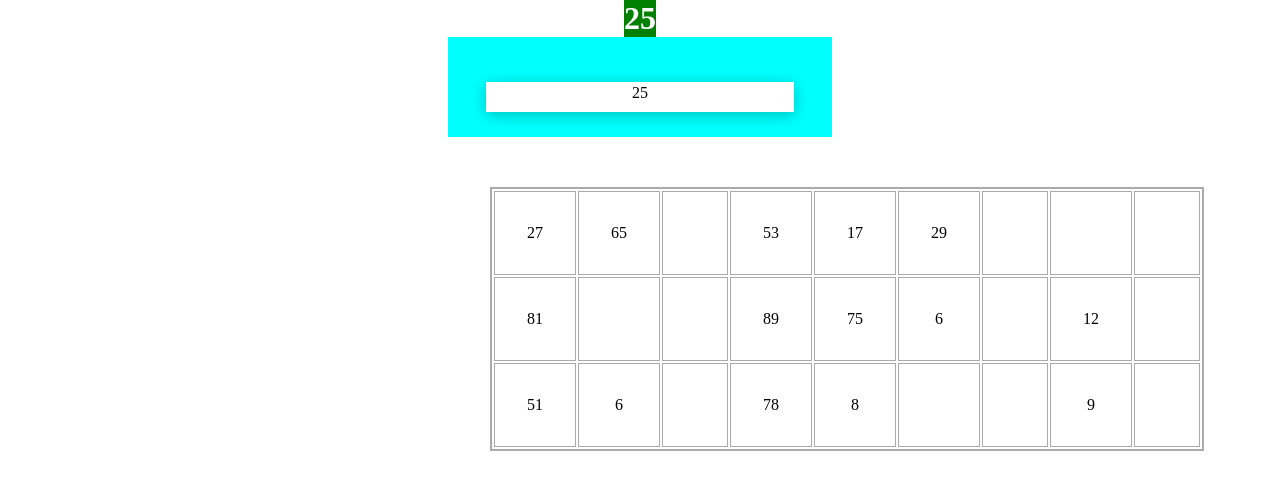
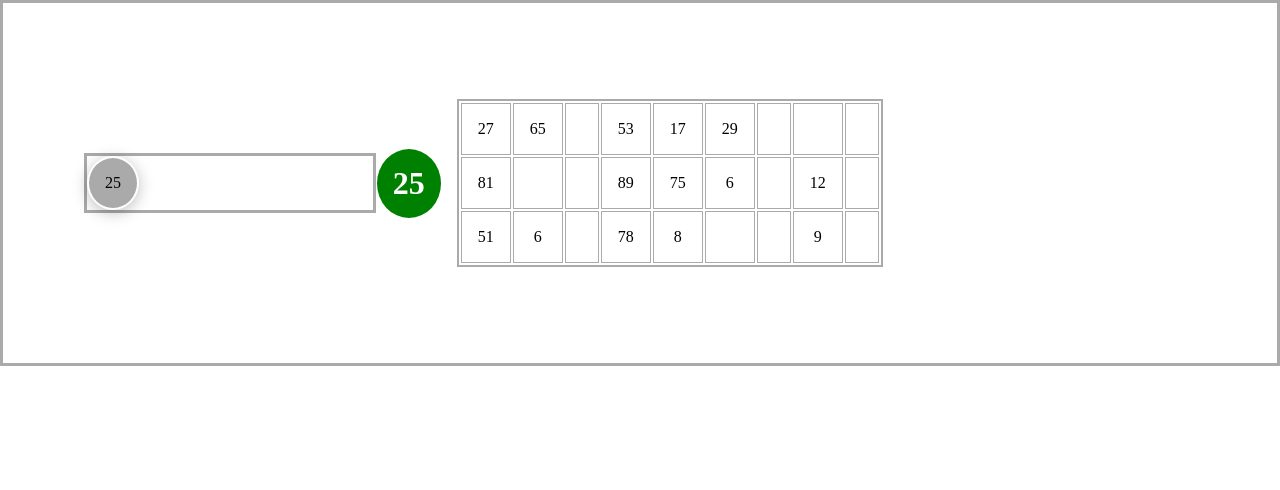
Before and after one commit to shankar543/housie, a plain HTML site: page jaldi5table.html in a window 1280 px wide. Drawn offline with Linux system fonts and the light colour scheme.

Commit message:
first commit

```diff
--- /dev/null
+++ b/app.js
@@ -0,0 +1,107 @@
+
+    var mytable = document.getElementById("table")
+    mytable.addEventListener("click",function(e){
+        if(e.target.innerText && newarr.indexOf(+e.target.innerText)!=-1){
+
+            e.target.classList.add("green");
+
+        }
+    })
+    var top = document.getElementById("top");
+    var center = document.getElementById("center");
+    var low = document.getElementById("low");
+    var person={};
+    class user{
+        table=[];
+        name;
+        constructor(name,table){
+            this.name=name;
+            this.table=[];
+            this.table.push(table)
+
+        }
+    }
+    window.onload=function(){
+    let name = "shankar" || window.prompt("hi your name place");
+    let tab  = new table();
+    person = new user(name,tab)
+    fillTable();
+    console.log(newarr);
+}
+    class table{
+    table = {};
+    constructor(){
+
+    this.table["top"]    = this.row();
+    this.table["center"] = this.row();
+    this.table["low"]    = this.row();
+;}
+
+row(){
+let r = new Set();
+//r.size=0;
+let holes = new Set();
+//holes.size=0;
+
+while(r.size != 9){
+r.add(this.getRandom(1,100))
+}
+
+while(holes.size != 4){
+    holes.add(this.getRandom(1,9))
+}
+var rowlist = Array.from(r);
+var holeslist = Array.from(holes);
+var finalrow=[];
+while(holeslist.length){
+rowlist[holeslist.shift()]="@"
+}
+finalrow=rowlist;
+return finalrow;
+}
+
+getRandom(minimum,maximum){
+    let min=Math.floor(minimum);
+    let max=Math.ceil(maximum);
+    return Math.floor((Math.random()*(max-min))+min);
+}
+}
+
+function fillTable(){
+    let tab = person.table[0] || new table();
+    var tabletop = document.createElement("tr");
+    var tablecenter = document.createElement("tr");
+    var tablelow = document.createElement("tr");
+    for(let x of tab.table.top){
+        let td=document.createElement("td")
+        td.innerText = x;
+        if(x=="@"){
+            td.classList.add("hole");
+            td.innerText = "";
+        }
+        tabletop.appendChild(td)
+        //JSON.parse(JSON.stringify(td))
+    }
+    for(let x of tab.table.center){
+        let td=document.createElement("td")
+        td.innerText = x;
+        if(x=="@"){
+            td.classList.add("hole");
+            td.innerText = "";
+        }
+        tablecenter.appendChild(td)
+    }
+    for(let x of tab.table.low){
+        let td=document.createElement("td")
+        td.innerText = x;
+        if(x=="@"){
+            td.classList.add("hole");
+            td.innerText = "";
+        }
+        tablelow.appendChild(td)
+    }
+mytable.appendChild(tabletop)
+mytable.appendChild(tablecenter)
+mytable.appendChild(tablelow)
+
+}
--- a/jaldi5table.html
+++ b/jaldi5table.html
@@ -3,19 +3,48 @@
 <head>
     <title>jaldi five table</title>
 <style>
-    table{
+   *{
+    margin: 0;
+    padding: 0;
+    box-sizing: border-box;
+    text-align: center;
+}
+.container{
+display: flex;
+flex-direction: row;
+border: 3px solid #aaa;
+justify-content: space-around;
+align-items: center;
+text-align: center;
+width: 100%;
+padding: 5em;
+/* display: grid;
+grid-template-columns: repeat(2 ,1fr);
+grid-template-columns: minmax(auto,auto); */
+}
+.container div.displayAll{
+    width: 40%;
+    margin: 1px;
+    border: 3px solid #aaa;
+}
+.container div.number{
+    width: auto;
+}
+.container div.table{
+    width: 100%;
+    margin: 1em;
+    border: none;
+
+}
+   table{
         background-color: #fff;
         border: 2px solid #aaa;
     }
     table td{
         border: 1px solid #aaa;
-        padding: 2em;
-        margin: 2em;
+        padding: 1em;
+        margin: 1em;
 
-    }
-    .table{
-        width:300px;
-        margin: 50px auto;
     }
 .hole{
     background-color: #fff;
@@ -23,179 +52,53 @@
 .green{
     background-color: green;
 }
-*{
-    margin: 0;
-    padding: 0;
-    box-sizing: border-box;
-    text-align: center;
-}
-.container{
-display: flex;
-flex-direction: column;
 
-justify-content: center;
-align-items: center;
-text-align: center;
-}
+
 .number{
+    padding: 1em;
     color: white;
     background-color: green;
+    margin: 10px auto;
+    border-radius: 50%;
 }
 .displayAll{
-    display: flex;
-
-    padding-top: 20px;
-    width: 30%;
-    height: 500px;
-    color: orangered;
-    background-color: aqua;
-    justify-content: space-around;
-    align-items: center;
-    flex-basis: 100px;
-    overflow-x: scroll;
-    flex-shrink: unset;
+    display: grid;
+    grid-template-columns: repeat(5,1fr);
+    grid-auto-rows: minmax(10px,auto);
+    gap: 1em;
 }
 .displayAll>span{
+box-shadow: 0 3px 15px rgba(0,0,0,0.25);
+border: 2px solid #fff;
+border-radius: 50%;
+padding: 1em;
+grid-template-rows: minmax(20px,auto);
+}
+.displayAll>span:nth-child(odd){
+    border-radius: 50%;
 
-    background-color: white;
-    color: black;
-    margin-left: 3px;
-    margin-right: 3px;
-    border-color: 1px solid red;
-    box-shadow: 0 3px 15px rgba(0,0,0,0.25);
-    width: 80%;
-    height: 30px;
-    padding-top: 2px;
+    background-color: #aaa;
+}
+.displayAll>span:nth-child(even){
+    border-radius: 50%;
 
+    background-color: #ccc;
 }
 </style>
 </head>
 <body>
     <div class="container">
+
+        <div class="displayAll"></div>
         <div class="number"></div>
-        <div class="displayAll"></div>
+        <div class="table">
+            <table id="table"></table>
+        </div>
     </div>
-    <div class="table">
-        <table id="table">
-            <!-- <tr id="top"></tr>
-            <tr id="center"></tr>
-                <tr id="low"></tr> -->
 
-    </table>
+<script src="./jaldhi5.js"></script>
+<script src="app.js">
+</script>
 
-    <script src="./jaldhi5.js"></script>
-<script>
-    var mytable = document.getElementById("table")
-    mytable.addEventListener("click",function(e){
-        if(e.target.innerText && newarr.indexOf(+e.target.innerText)!=-1){
-
-            e.target.classList.add("green");
-
-        }
-    })
-    var top = document.getElementById("top");
-    var center = document.getElementById("center");
-    var low = document.getElementById("low");
-    var person={};
-    class user{
-        table=[];
-        name;
-        constructor(name,table){
-            this.name=name;
-            this.table=[];
-            this.table.push(table)
-
-        }
-    }
-    window.onload=function(){
-    let name = "shankar" || window.prompt("hi your name place");
-    let tab  = new table();
-    person = new user(name,tab)
-    fillTable();
-    console.log(newarr);
-}
-    class table{
-    table = {};
-    constructor(){
-
-    this.table["top"]    = this.row();
-    this.table["center"] = this.row();
-    this.table["low"]    = this.row();
-;}
-
-row(){
-let r = new Set();
-//r.size=0;
-let holes = new Set();
-//holes.size=0;
-
-while(r.size != 9){
-r.add(this.getRandom(1,100))
-}
-
-while(holes.size != 4){
-    holes.add(this.getRandom(1,9))
-}
-var rowlist = Array.from(r);
-var holeslist = Array.from(holes);
-var finalrow=[];
-while(holeslist.length){
-rowlist[holeslist.shift()]="@"
-}
-finalrow=rowlist;
-return finalrow;
-}
-
-getRandom(minimum,maximum){
-    let min=Math.floor(minimum);
-    let max=Math.ceil(maximum);
-    return Math.floor((Math.random()*(max-min))+min);
-}
-}
-
-function fillTable(){
-    let tab = person.table[0] || new table();
-    var tabletop = document.createElement("tr");
-    var tablecenter = document.createElement("tr");
-    var tablelow = document.createElement("tr");
-    for(let x of tab.table.top){
-        let td=document.createElement("td")
-        td.innerText = x;
-        if(x=="@"){
-            td.classList.add("hole");
-            td.innerText = "";
-        }
-        tabletop.appendChild(td)
-        //JSON.parse(JSON.stringify(td))
-    }
-    for(let x of tab.table.center){
-        let td=document.createElement("td")
-        td.innerText = x;
-        if(x=="@"){
-            td.classList.add("hole");
-            td.innerText = "";
-        }
-        tablecenter.appendChild(td)
-    }
-    for(let x of tab.table.low){
-        let td=document.createElement("td")
-        td.innerText = x;
-        if(x=="@"){
-            td.classList.add("hole");
-            td.innerText = "";
-        }
-        tablelow.appendChild(td)
-    }
-mytable.appendChild(tabletop)
-mytable.appendChild(tablecenter)
-mytable.appendChild(tablelow)
-
-}
-
-
-
-
-</script>
-</div>
 </body>
 </html>
```
Also changed, not shown: index.html (deleted, +0 -18 lines), 1 other file.
